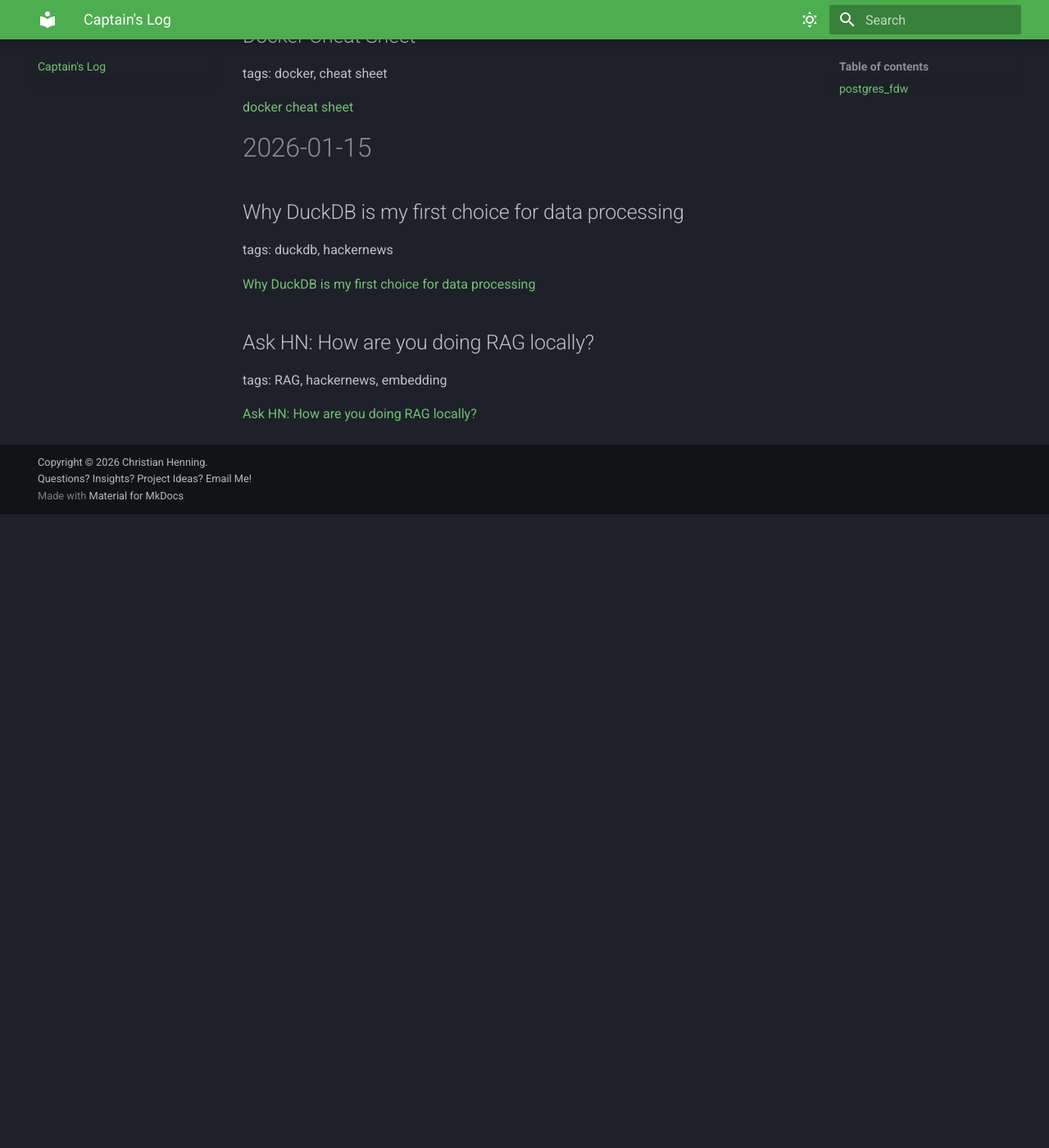
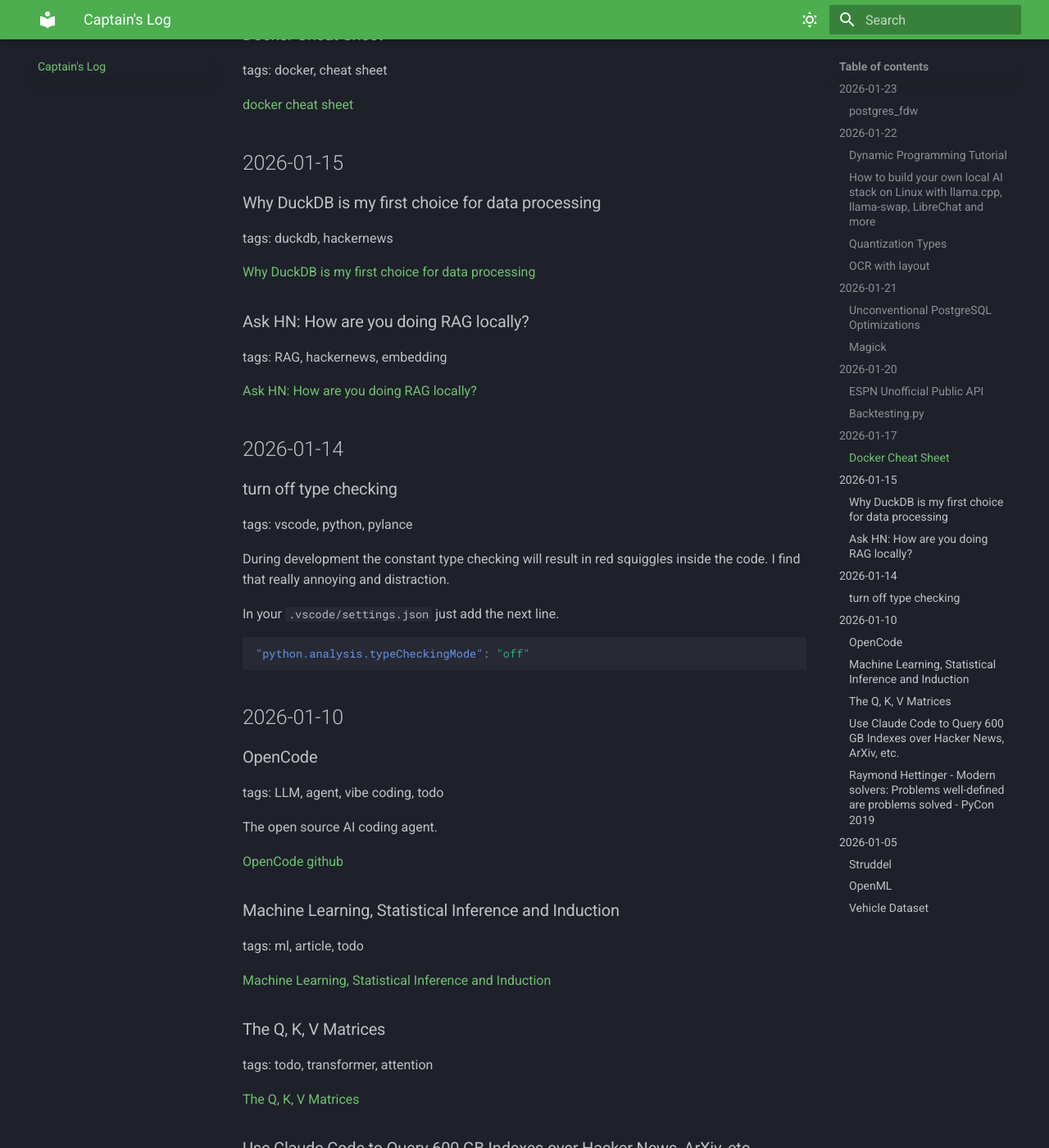
Before and after one commit to chhenning/chhenning.github.io, an MkDocs documentation site: the page built from docs/log.md, in a window 1280 px wide and 1400 px high, scrolled down 3183 px. Shown: the whole window at 82% size. Built offline with MkDocs 1.6.1 and Material for MkDocs 9.7.7, drawn with Linux system fonts in a browser that asks for light colours; before the commit the page ends 3810 px from its top, so only the background shows below that; some of the changed text lies outside the part shown.

Commit message:
log entries

````diff
--- a/docs/log.md
+++ b/docs/log.md
@@ -1,6 +1,6 @@
-# 2026-01-23
+## 2026-01-23
 
-## postgres_fdw
+### postgres_fdw
 
 tags: postgres, aws, rds
 
@@ -38,15 +38,15 @@
 OPTIONS (schema_name 'public', table_name 'orders');
 ```
 
-# 2026-01-22
+## 2026-01-22
 
-## Dynamic Programming Tutorial
+### Dynamic Programming Tutorial
 
 tags: dynamic programming, recursion
 
 It's always fun to revisit dynamic programming. This [tutorial](https://www.youtube.com/watch?v=66hDgWottdA) is very well made.
 
-## How to build your own local AI stack on Linux with llama.cpp, llama-swap, LibreChat and more
+### How to build your own local AI stack on Linux with llama.cpp, llama-swap, LibreChat and more
 
 tags: llama.cpp, llm, qwen, nvidia, cuda, article, huggingface, librechat, llama-swap
 
@@ -62,21 +62,21 @@
 
 Projects that convert to gguf:
 
-[Unsloth](https://huggingface.co/unsloth/models)
-[Bartowski](https://huggingface.co/bartowski)
-[TheBloke](https://huggingface.co/TheBloke)
+- [Unsloth](https://huggingface.co/unsloth/models)
+- [Bartowski](https://huggingface.co/bartowski)
+- [TheBloke](https://huggingface.co/TheBloke)
 
 Avoid downloading models in FP32 or FP16 precision, as these unquantized formats require a lot of memory, especially for very large models.
 
 Instead, download quantized versions of the model in the GGUF format, because they use less memory. A great starting point is the Q8_K quantization level.
 
-## Quantization Types
+### Quantization Types
 
 tags: huggingface, llm
 
-https://huggingface.co/docs/hub/gguf#quantization-types
+[huggingface's quantization-types](https://huggingface.co/docs/hub/gguf#quantization-types)
 
-## OCR with layout
+### OCR with layout
 
 tags: ocr, layout, docling, doctags
 
@@ -84,15 +84,15 @@
 
 [docling document](https://docling-project.github.io/docling/concepts/docling_document/)
 
-# 2026-01-21
+## 2026-01-21
 
-## Unconventional PostgreSQL Optimizations
+### Unconventional PostgreSQL Optimizations
 
 tags: postgres, sql
 
 [Unconventional PostgreSQL Optimizations](https://news.ycombinator.com/item?id=46692116)
 
-## Magick
+### Magick
 
 ```sh
 brew install imagemagick
@@ -101,9 +101,9 @@
 
 ```
 
-# 2026-01-20
+## 2026-01-20
 
-## ESPN Unofficial Public API
+### ESPN Unofficial Public API
 
 tags: sports, api, espn
 
@@ -111,7 +111,7 @@
 
 [public ESPN API](https://github.com/pseudo-r/Public-ESPN-API)
 
-## Backtesting.py
+### Backtesting.py
 
 tags: python, finance, trading, simulation, pandas
 
@@ -120,25 +120,110 @@
 Also, [pandas_market_calendars](https://github.com/rsheftel/pandas_market_calendars)
 
 
-# 2026-01-17
+## 2026-01-17
 
-## Docker Cheat Sheet
+### Docker Cheat Sheet
 
 tags: docker, cheat sheet
 
 [docker cheat sheet](https://docker.how/)
 
 
-# 2026-01-15
+## 2026-01-15
 
-## Why DuckDB is my first choice for data processing
+### Why DuckDB is my first choice for data processing
 
 tags: duckdb, hackernews
 
 [Why DuckDB is my first choice for data processing ](https://news.ycombinator.com/item?id=46645176)
 
-## Ask HN: How are you doing RAG locally?
+### Ask HN: How are you doing RAG locally?
 
 tags: RAG, hackernews, embedding
 
 [Ask HN: How are you doing RAG locally?](https://news.ycombinator.com/item?id=46616529)
+
+
+## 2026-01-14
+
+### turn off type checking
+
+tags: vscode, python, pylance
+
+During development the constant type checking will result in red squiggles inside the code. I find that really annoying and distraction.
+
+In your `.vscode/settings.json` just add the next line.
+
+```json
+"python.analysis.typeCheckingMode": "off"
+```
+
+## 2026-01-10
+
+### OpenCode
+
+tags: LLM, agent, vibe coding, todo
+
+The open source AI coding agent.
+
+[OpenCode](https://opencode.ai/)
+[github](https://github.com/anomalyco/opencode)
+
+### Machine Learning, Statistical Inference and Induction
+
+tags: ml, article, todo
+
+[Machine Learning, Statistical Inference and Induction](https://web.archive.org/web/20250815161703/http://www.bactra.org/notebooks/learning-inference-induction.html)
+
+### The Q, K, V Matrices
+
+tags: todo, transformer, attention
+
+[The Q, K, V Matrices](https://news.ycombinator.com/item?id=46523887)
+
+### Use Claude Code to Query 600 GB Indexes over Hacker News, ArXiv, etc.
+
+tags: llm, search, todo, sql, fts
+
+[Show HN: Use Claude Code to Query 600 GB Indexes over Hacker News, ArXiv, etc.](https://news.ycombinator.com/item?id=46442245)
+
+### Raymond Hettinger - Modern solvers: Problems well-defined are problems solved - PyCon 2019
+
+tags: youtube, solvers, search, rl, python, tutorial
+
+[video](https://www.youtube.com/watch?v=_GP9OpZPUYc)
+[doc](https://rhettinger.github.io/)
+
+
+## 2026-01-05
+
+### Struddel
+
+tags: music, melody, struddel
+
+Twinkle Twinkle Little Star
+
+```
+note(`
+<c c g g a a g@2
+ f f e e d d c@2
+ g g f f e e d@2
+ g g f f e e d@2
+ c c g g a a g@2
+  f f e e d d c@2>*4
+`).sound('piano')
+```
+
+### OpenML
+
+tags: dataset, ml, sklearn
+
+[openml](https://www.openml.org/)
+
+[fetch_openml](https://scikit-learn.org/stable/modules/generated/sklearn.datasets.fetch_openml.html)
+
+### Vehicle Dataset
+
+tags: dataset, kaggle, ml
+
+[dataset](https://www.kaggle.com/datasets/nehalbirla/vehicle-dataset-from-cardekho/data)
````
